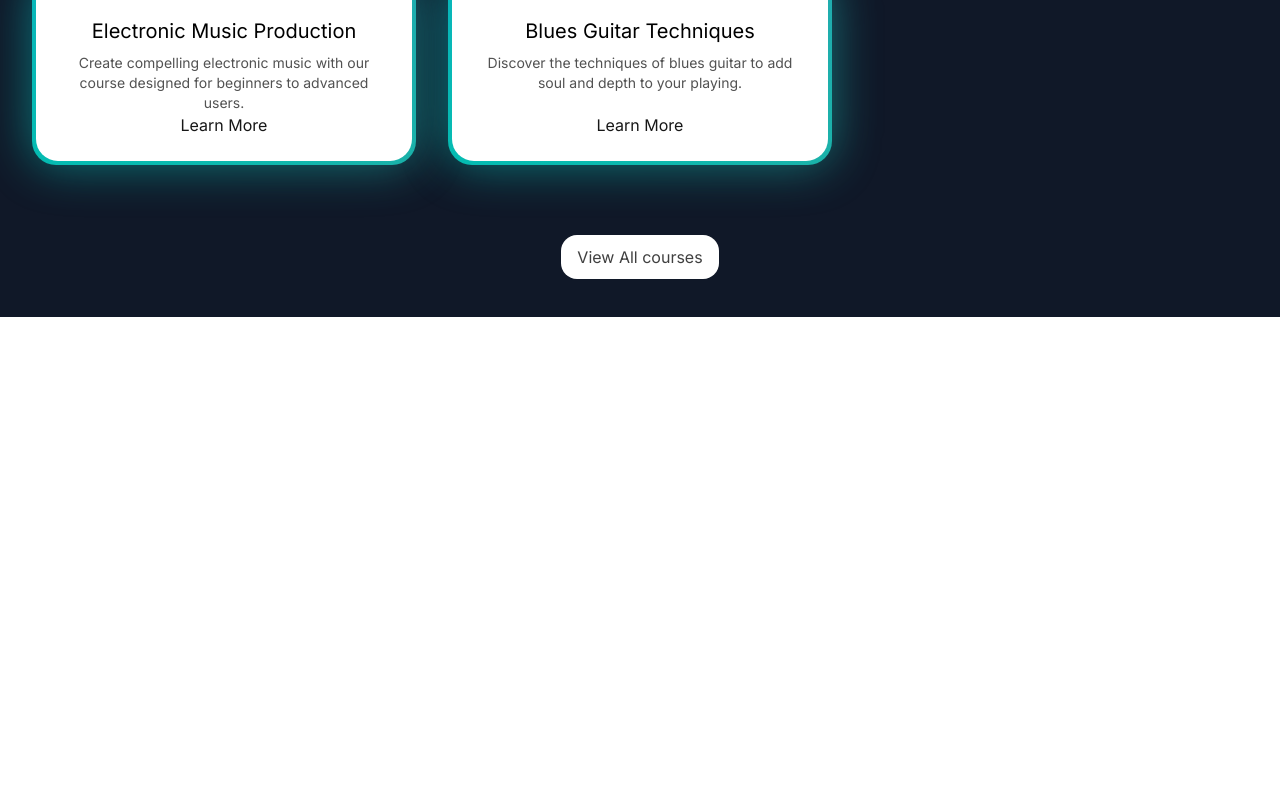
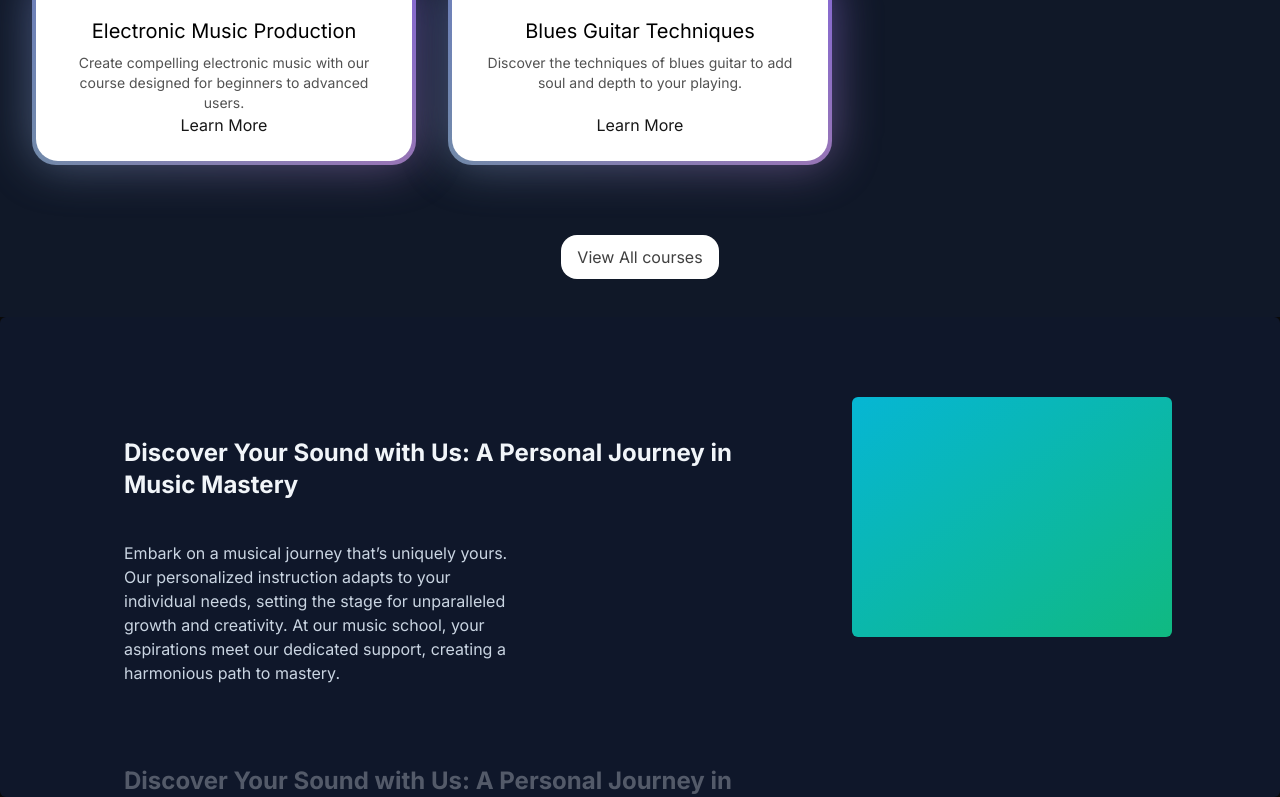
Before and after one commit to jain17akshat/MUSICPROJECT, a Next.js app: page / in a window 1280 px wide. Shown: the part 1043-1840 px from the top of the page. Before the commit the page ends 1360 px from the top, so only its background shows below. Built offline with nearby package versions, Linux system fonts and the light colour scheme.

Commit message:
Add WhyChooseUs component and StickyScroll for enhanced user engagement

```diff
--- a/src/app/page.tsx
+++ b/src/app/page.tsx
@@ -1,14 +1,14 @@
 
 import HeroSection from "@/components/HeroSection";
 import FeaturedCourses from "@/components/FeaturedCourses"
+import WhyChooseUs from "@/components/WhyChooseUs"
 export default function Home(){
   return (
 <main className="min-h-screen bg-black/[0.96] antialiased bg-grid-white/[0.02]">
 <h1 className="text-2xl  text-strong   text-center"></h1>
 <HeroSection/>
 <FeaturedCourses/>
-
-
+<WhyChooseUs/>
 </main>
   );
 }
--- /dev/null
+++ b/src/components/WhyChooseUs.tsx
@@ -0,0 +1,48 @@
+
+
+"use client";
+import React from "react";
+// import { StickyScroll } from "./ui/sticky-scroll-reveal";
+import {StickyScroll} from "./ui/sticky-scroll-reveal.tsx"
+ const musicSchoolContent = [
+    {
+      title: 'Discover Your Sound with Us: A Personal Journey in Music Mastery',
+      description:
+        'Embark on a musical journey that’s uniquely yours. Our personalized instruction adapts to your individual needs, setting the stage for unparalleled growth and creativity. At our music school, your aspirations meet our dedicated support, creating a harmonious path to mastery.',
+    },
+    {
+      title: 'Discover Your Sound with Us: A Personal Journey in Music Mastery',
+      description:
+        'Embark on a musical journey that’s uniquely yours. Our personalized instruction adapts to your individual needs, setting the stage for unparalleled growth and creativity. At our music school, your aspirations meet our dedicated support, creating a harmonious path to mastery.',
+    },
+    {
+      title: 'Discover Your Sound with Us: A Personal Journey in Music Mastery',
+      description:
+        'Embark on a musical journey that’s uniquely yours. Our personalized instruction adapts to your individual needs, setting the stage for unparalleled growth and creativity. At our music school, your aspirations meet our dedicated support, creating a harmonious path to mastery.',
+    },
+    {
+      title: 'Live Feedback & Engagement',
+      description:
+        'Immerse yourself in an interactive learning experience where feedback is immediate, just like real-time changes in a collaborative project. This approach enhances your understanding and mastery of music concepts and performance techniques.',
+    },
+    {
+      title: 'Cutting-Edge Curriculum',
+      description:
+        'Our curriculum is continuously updated to include the latest music education trends and technologies, ensuring you’re always learning with the most current and effective methods. Say goodbye to outdated materials and welcome an education that evolves with the industry.',
+    },
+    {
+      title: 'Limitless Learning Opportunities',
+      description:
+        'With our expansive resource library and dynamic course offerings, you’ll never find yourself without something new to explore. Our platform provides continuous opportunities for growth, ensuring your musical skills are always advancing.',
+    },
+  ];
+
+function WhyChooseUs() {
+  return (
+    <div>
+        <StickyScroll content={musicSchoolContent} />
+    </div>
+  )
+}
+
+export default WhyChooseUs
--- /dev/null
+++ b/src/components/ui/sticky-scroll-reveal.tsx
@@ -0,0 +1,112 @@
+"use client";
+import React, { useEffect, useRef, useState } from "react";
+import { useMotionValueEvent, useScroll } from "motion/react";
+import { motion } from "motion/react";
+import { cn } from "@/utils/cn";
+
+export const StickyScroll = ({
+  content,
+  contentClassName,
+}: {
+  content: {
+    title: string;
+    description: string;
+    content?: React.ReactNode | any;
+  }[];
+  contentClassName?: string;
+}) => {
+  const [activeCard, setActiveCard] = React.useState(0);
+  const ref = useRef<any>(null);
+  const { scrollYProgress } = useScroll({
+    // uncomment line 22 and comment line 23 if you DONT want the overflow container and want to have it change on the entire page scroll
+    // target: ref
+    container: ref,
+    offset: ["start start", "end start"],
+  });
+  const cardLength = content.length;
+
+  useMotionValueEvent(scrollYProgress, "change", (latest) => {
+    const cardsBreakpoints = content.map((_, index) => index / cardLength);
+    const closestBreakpointIndex = cardsBreakpoints.reduce(
+      (acc, breakpoint, index) => {
+        const distance = Math.abs(latest - breakpoint);
+        if (distance < Math.abs(latest - cardsBreakpoints[acc])) {
+          return index;
+        }
+        return acc;
+      },
+      0,
+    );
+    setActiveCard(closestBreakpointIndex);
+  });
+
+  const backgroundColors = [
+    "#0f172a", // slate-900
+    "#000000", // black
+    "#171717", // neutral-900
+  ];
+  const linearGradients = [
+    "linear-gradient(to bottom right, #06b6d4, #10b981)", // cyan-500 to emerald-500
+    "linear-gradient(to bottom right, #ec4899, #6366f1)", // pink-500 to indigo-500
+    "linear-gradient(to bottom right, #f97316, #eab308)", // orange-500 to yellow-500
+  ];
+
+  const [backgroundGradient, setBackgroundGradient] = useState(
+    linearGradients[0],
+  );
+
+  useEffect(() => {
+    setBackgroundGradient(linearGradients[activeCard % linearGradients.length]);
+  }, [activeCard]);
+
+  return (
+    <motion.div
+      animate={{
+        backgroundColor: backgroundColors[activeCard % backgroundColors.length],
+      }}
+      className="relative flex h-[30rem] justify-center space-x-10 overflow-y-auto rounded-md p-10"
+      ref={ref}
+    >
+      <div className="div relative flex items-start px-4">
+        <div className="max-w-2xl">
+          {content.map((item, index) => (
+            <div key={item.title + index} className="my-20">
+              <motion.h2
+                initial={{
+                  opacity: 0,
+                }}
+                animate={{
+                  opacity: activeCard === index ? 1 : 0.3,
+                }}
+                className="text-2xl font-bold text-slate-100"
+              >
+                {item.title}
+              </motion.h2>
+              <motion.p
+                initial={{
+                  opacity: 0,
+                }}
+                animate={{
+                  opacity: activeCard === index ? 1 : 0.3,
+                }}
+                className="text-kg mt-10 max-w-sm text-slate-300"
+              >
+                {item.description}
+              </motion.p>
+            </div>
+          ))}
+          <div className="h-40" />
+        </div>
+      </div>
+      <div
+        style={{ background: backgroundGradient }}
+        className={cn(
+          "sticky top-10 hidden h-60 w-80 overflow-hidden rounded-md bg-white lg:block",
+          contentClassName,
+        )}
+      >
+        {content[activeCard].content ?? null}
+      </div>
+    </motion.div>
+  );
+};
```
